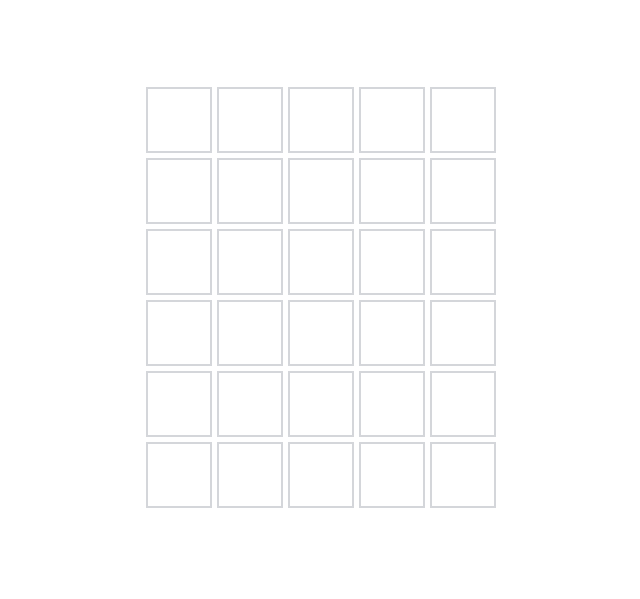
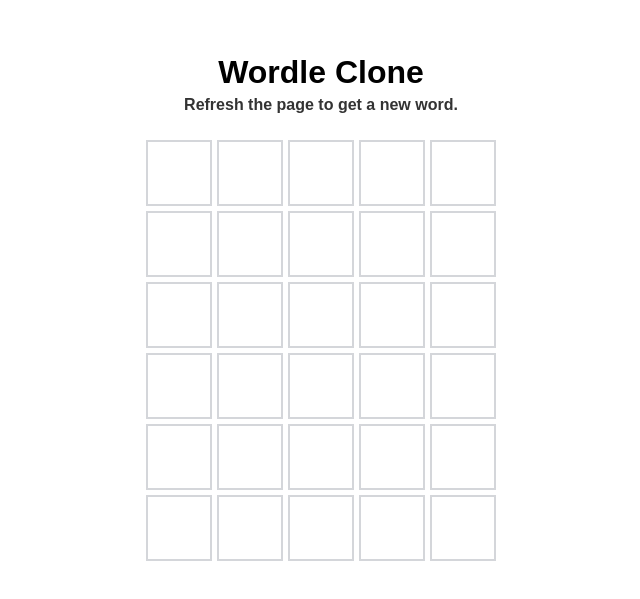
Before and after one commit to JoshuaM1995/wordle, a React app: page / in a window 1280 px wide. Shown: the part 103-702 px from the top of the page, without its empty margins (319-959 px from the left). Built offline with nearby package versions, Linux system fonts and the light colour scheme; the HTML template or start-up script is replaced by a standard one.

Commit message:
Add title and subtitle to Game component with corresponding styles for improved user interface

```diff
--- a/src/components/Game/Game.tsx
+++ b/src/components/Game/Game.tsx
@@ -88,6 +88,9 @@ export const Game = ({ correctWord }: GameProps) => {
 
   return (
     <div id="game">
+      <h1 className="title">Wordle Clone</h1>
+      <h4 className="subtitle">Refresh the page to get a new word.</h4>
+
       {hasWonGame && "You won!!!!"}
       {Array.from({ length: ROWS_PER_GAME }).map((_, i) => (
         <div className="tile-row">
--- a/src/components/Game/game.scss
+++ b/src/components/Game/game.scss
@@ -5,6 +5,15 @@
   justify-content: center;
   height: 100vh;
   gap: 5px;
+
+  .title {
+    margin-bottom: 0;
+  }
+
+  .subtitle {
+    margin-top: 0;
+    color: #333;
+  }
 }
 
 .tile-row {
```
